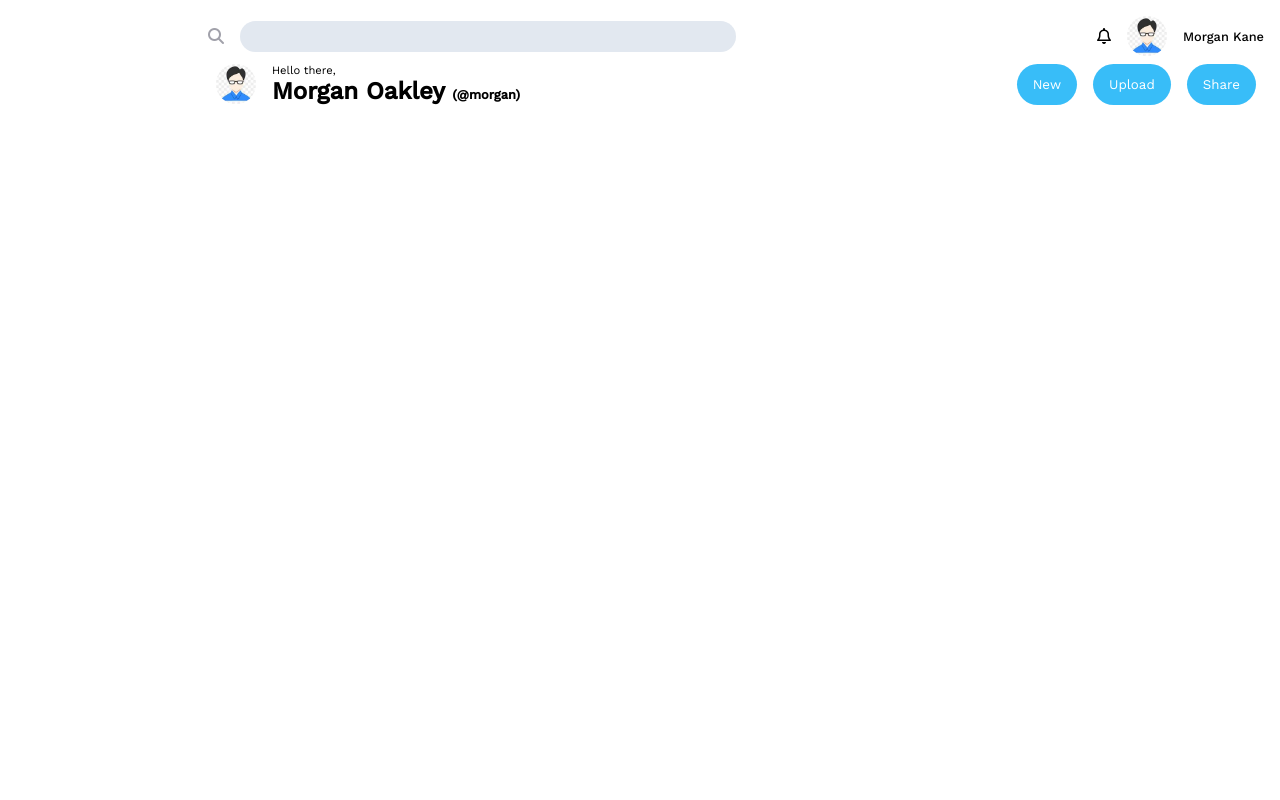
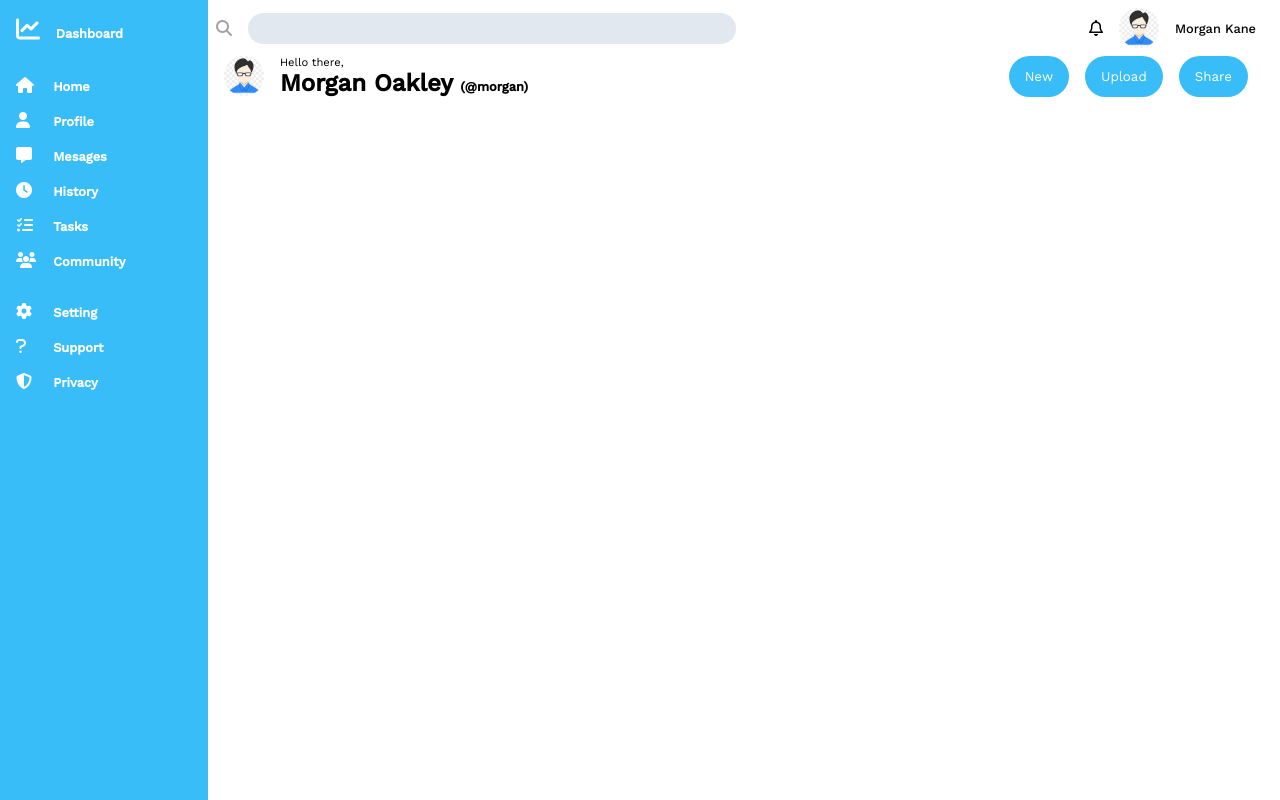
Before and after one commit to GHOST-Aram/dashboard, a plain HTML site: page index.html in a window 1280 px wide. Drawn offline with nearby package versions, Linux system fonts and the light colour scheme.

Commit message:
Create sidebar

```diff
--- a/index.html
+++ b/index.html
@@ -11,7 +11,7 @@
     <title>Friendly Ghost | Dashboard</title>
 </head>
 <body>
-    <header class="bg-light p-1">
+    <header class="bg-light p-inline-1">
         <div class="flex flex-between p-1">
             <div class="flex align-center gap-1 width-50">
                 <label for="search-bar"><i class="fa-solid text-grey fa-magnifying-glass"></i></label>
@@ -41,7 +41,58 @@
             </div>
         </div>
     </header>
-    <main></main>
+    <main>
+        <section class="sidebar">
+            <aside class="bg-primary flex flex-column gap-2 text-light p-inline-1">
+                <div class="">
+                    <h2 class="fw-600">
+                        <i class="fa-solid fa-chart-line"></i>
+                        <span class="font-md">Dashboard</span>
+                    </h2>
+                </div>
+                <div class="flex flex-column gap-1">
+                    <h4>
+                        <i class="fa-solid fa-house"></i>
+                        <span class="font-md">Home</span>
+                    </h4>
+                    <h4>
+                        <i class="fa-solid fa-user"></i>
+                        <span class="font-md">Profile</span>
+                    </h4>
+                    <h4>
+                        <i class="fa-solid fa-message"></i>
+                        <span class="font-md">Mesages</span>
+                    </h4>
+                    <h4>
+                        <i class="fa-solid fa-clock"></i>
+                        <span class="font-md">History</span>
+                    </h4>
+                    <h4>
+                        <i class="fa-solid fa-list-check"></i>
+                        <span class="font-md">Tasks</span>
+                    </h4>
+                    <h4>
+                        <i class="fa-solid fa-users"></i>
+                        <span class="font-md">Community</span>
+                    </h4>
+                </div>
+                <div class=" flex flex-column gap-1">
+                    <h4>
+                        <i class="fa-solid fa-gear"></i>
+                        <span class="font-md">Setting</span>
+                    </h4>
+                    <h4>
+                        <i class="fa-solid fa-question"></i>
+                        <span class="font-md">Support</span>
+                    </h4>
+                    <h4>
+                        <i class="fa-solid fa-shield-halved"></i>
+                        <span class="font-md">Privacy</span>
+                    </h4>
+                </div>
+            </aside>
+        </section>
+    </main>
     <footer></footer>
 </body>
 </html>
--- a/styles.css
+++ b/styles.css
@@ -18,6 +18,19 @@
 }
 .align-center{
     align-items: center;
+}
+aside{
+    width: calc(var(--side-bar-width) - 1rem);
+    position: fixed;
+    top: 0;
+    bottom: 0;
+    left: 0;
+    margin-right: 1rem;
+    padding-top: 1rem;
+}
+aside i{
+    margin-right: 1rem;
+    width: 1rem;
 }
 .bg-light{
     background-color: var(--light-color);
@@ -70,6 +83,9 @@
 .gap-1{
     gap: 1rem;
 }
+.gap-2{
+    gap: 2rem;
+}
 header{
     position: fixed;
     left: var(--side-bar-width);
```
